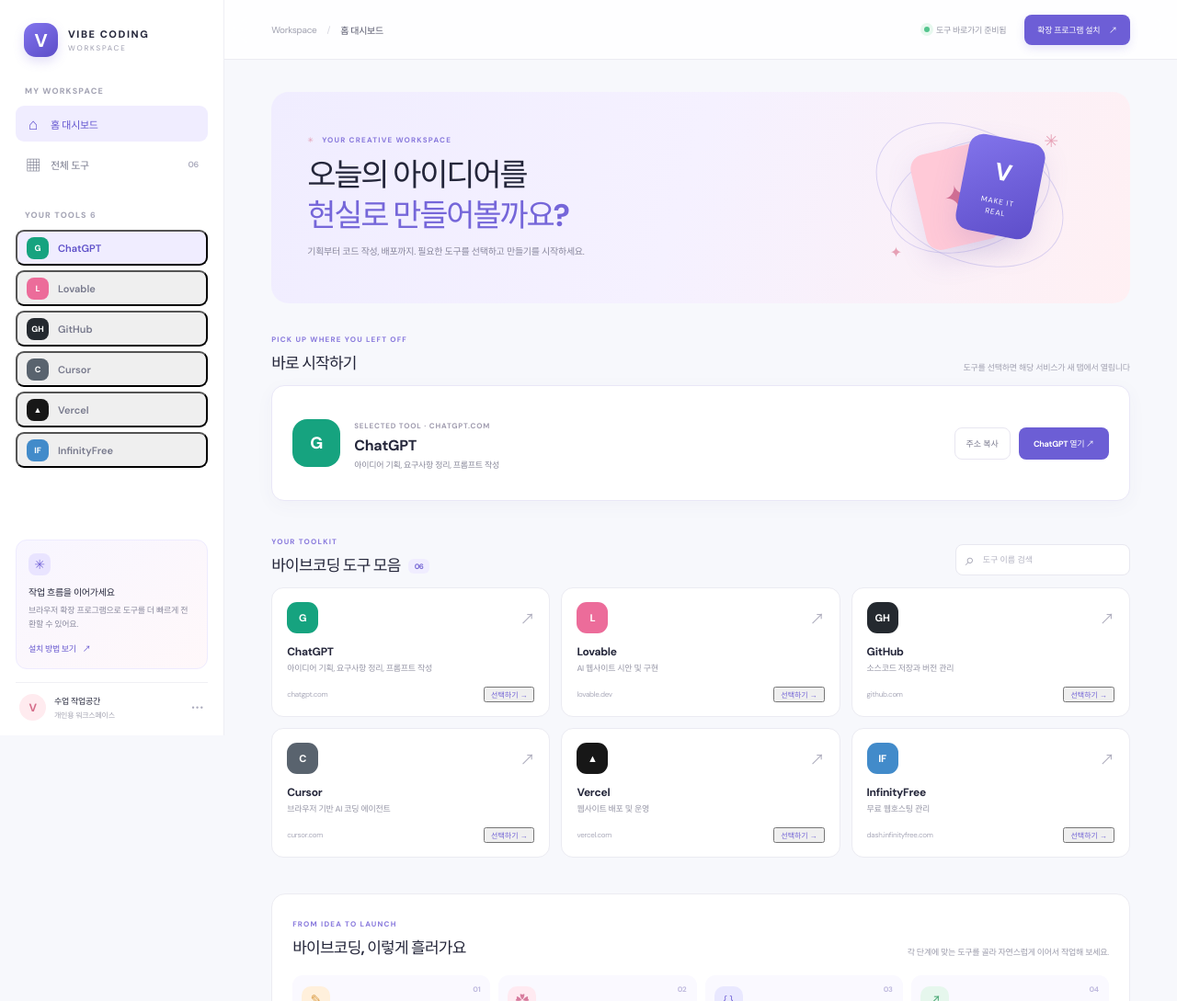
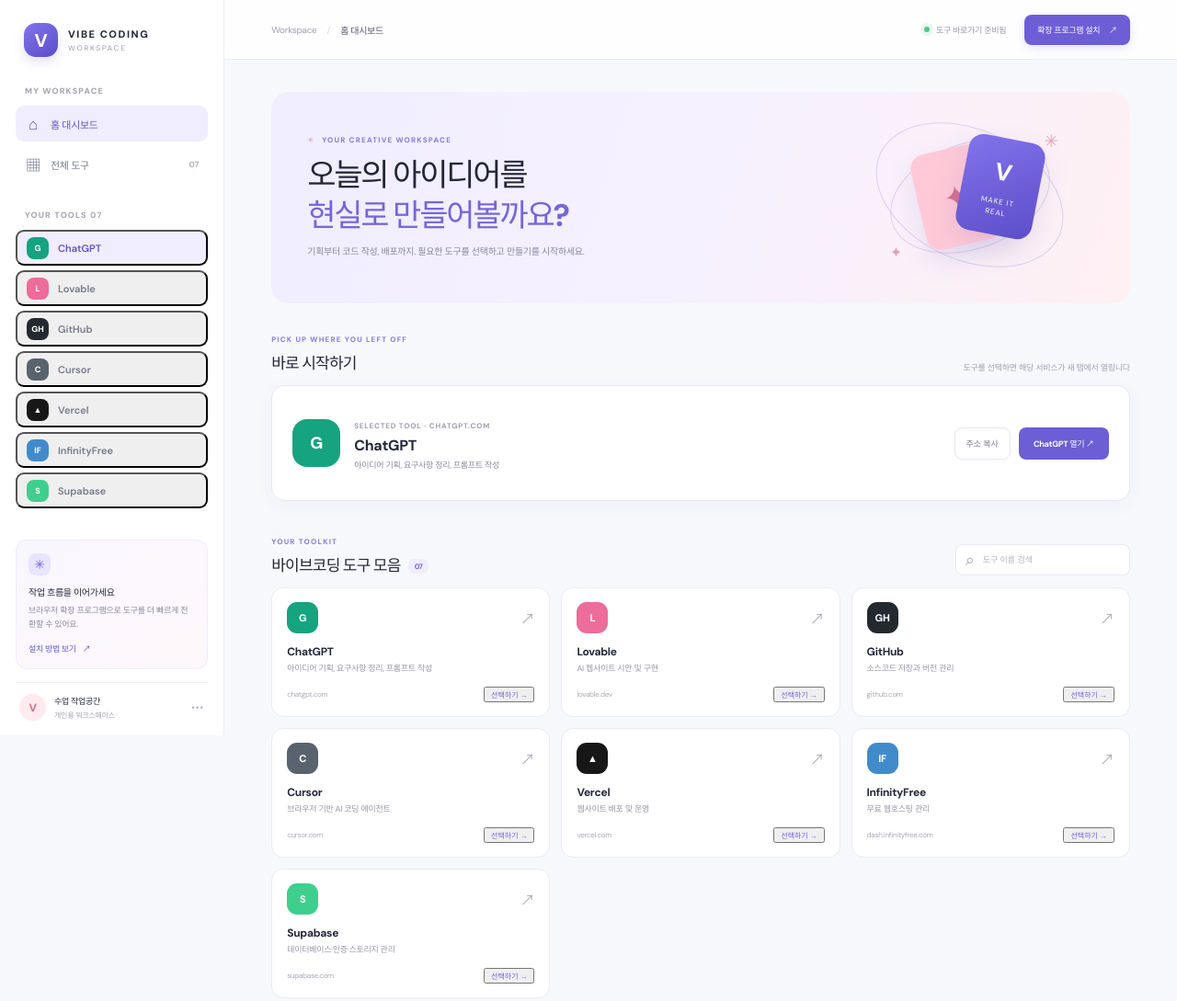
Before and after one commit to lovvv98-ui/vibe-coding-workspace, a browser extension: page apps/web/index.html in a window 1280 px wide. Shown: the top 1089 px of the page at 92% size. Drawn offline with Linux system fonts and the light colour scheme; files whose address does not match are found by name.

Commit message:
Add Supabase to workspace tools
* Add Supabase to workspace tools

* Add Supabase to workspace tools

* Add Supabase to workspace tools

* Add Supabase to workspace tools

* Add Supabase to workspace tools

* Add Supabase to workspace tools

* Add Supabase to workspace tools

```diff
--- a/apps/extension/data/tools.json
+++ b/apps/extension/data/tools.json
@@ -64,5 +64,16 @@
     "kind": "domain",
     "enabled": true,
     "builtIn": true
+  },
+  {
+    "id": "supabase",
+    "name": "Supabase",
+    "url": "https://supabase.com/dashboard",
+    "description": "데이터베이스·인증·스토리지 관리",
+    "icon": "S",
+    "color": "#3ECF8E",
+    "kind": "domain",
+    "enabled": true,
+    "builtIn": true
   }
 ]
--- a/apps/web/app.js
+++ b/apps/web/app.js
@@ -61,6 +61,10 @@ async function init() {
     tools = (await response.json()).filter((tool) => tool.enabled !== false);
     if (!tools.length) throw new Error("등록된 도구가 없습니다.");
     selectedId = tools[0].id;
+    for (const id of ["nav-tool-count", "sidebar-tool-count", "heading-tool-count"]) {
+      const counter = document.getElementById(id);
+      if (counter) counter.textContent = String(tools.length).padStart(2, "0");
+    }
     renderNav();
     renderGrid();
     chooseTool(selectedId);
--- a/apps/web/index.html
+++ b/apps/web/index.html
@@ -20,9 +20,9 @@
       <div class="sidebar-label">MY WORKSPACE</div>
       <nav class="side-nav" aria-label="작업공간 메뉴">
         <a class="nav-link active" href="#home"><span class="nav-icon">⌂</span> 홈 대시보드</a>
-        <a class="nav-link" href="#tools"><span class="nav-icon">▦</span> 전체 도구 <span class="nav-count">06</span></a>
+        <a class="nav-link" href="#tools"><span class="nav-icon">▦</span> 전체 도구 <span class="nav-count" id="nav-tool-count">07</span></a>
       </nav>
-      <div class="sidebar-label tool-label">YOUR TOOLS <span>6</span></div>
+      <div class="sidebar-label tool-label">YOUR TOOLS <span id="sidebar-tool-count">7</span></div>
       <nav class="tool-nav" id="tool-nav" aria-label="바이브코딩 도구">
         <div class="nav-loading">도구 목록을 불러오는 중…</div>
       </nav>
@@ -52,7 +52,7 @@
         </section>
 
         <section class="tools-section" id="tools">
-          <div class="section-topline"><div><span class="section-kicker">YOUR TOOLKIT</span><h2>바이브코딩 도구 모음 <span class="heading-count">06</span></h2></div><label class="search-box"><span>⌕</span><input id="tool-search" type="search" placeholder="도구 이름 검색" aria-label="도구 이름 검색"></label></div>
+          <div class="section-topline"><div><span class="section-kicker">YOUR TOOLKIT</span><h2>바이브코딩 도구 모음 <span class="heading-count" id="heading-tool-count">07</span></h2></div><label class="search-box"><span>⌕</span><input id="tool-search" type="search" placeholder="도구 이름 검색" aria-label="도구 이름 검색"></label></div>
           <div class="tool-grid" id="tool-grid"><div class="loading-card">도구 정보를 불러오는 중…</div></div>
         </section>
 
```
Also changed, not shown: apps/extension/options.js (+14 -3 lines), apps/extension/service-worker.js (+10 -4 lines), shared/tools.json (+11 -0 lines), apps/extension/manifest.json.
